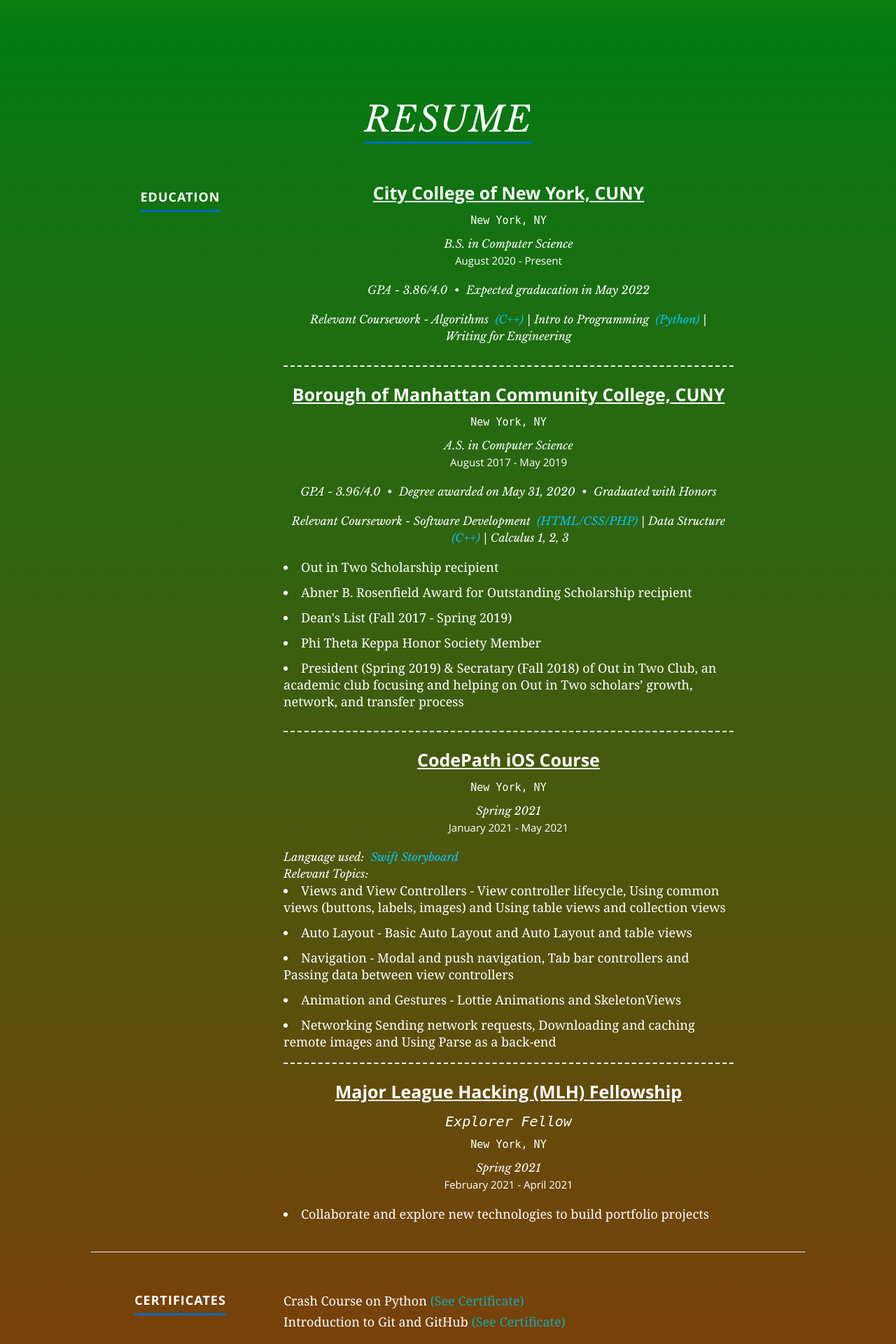
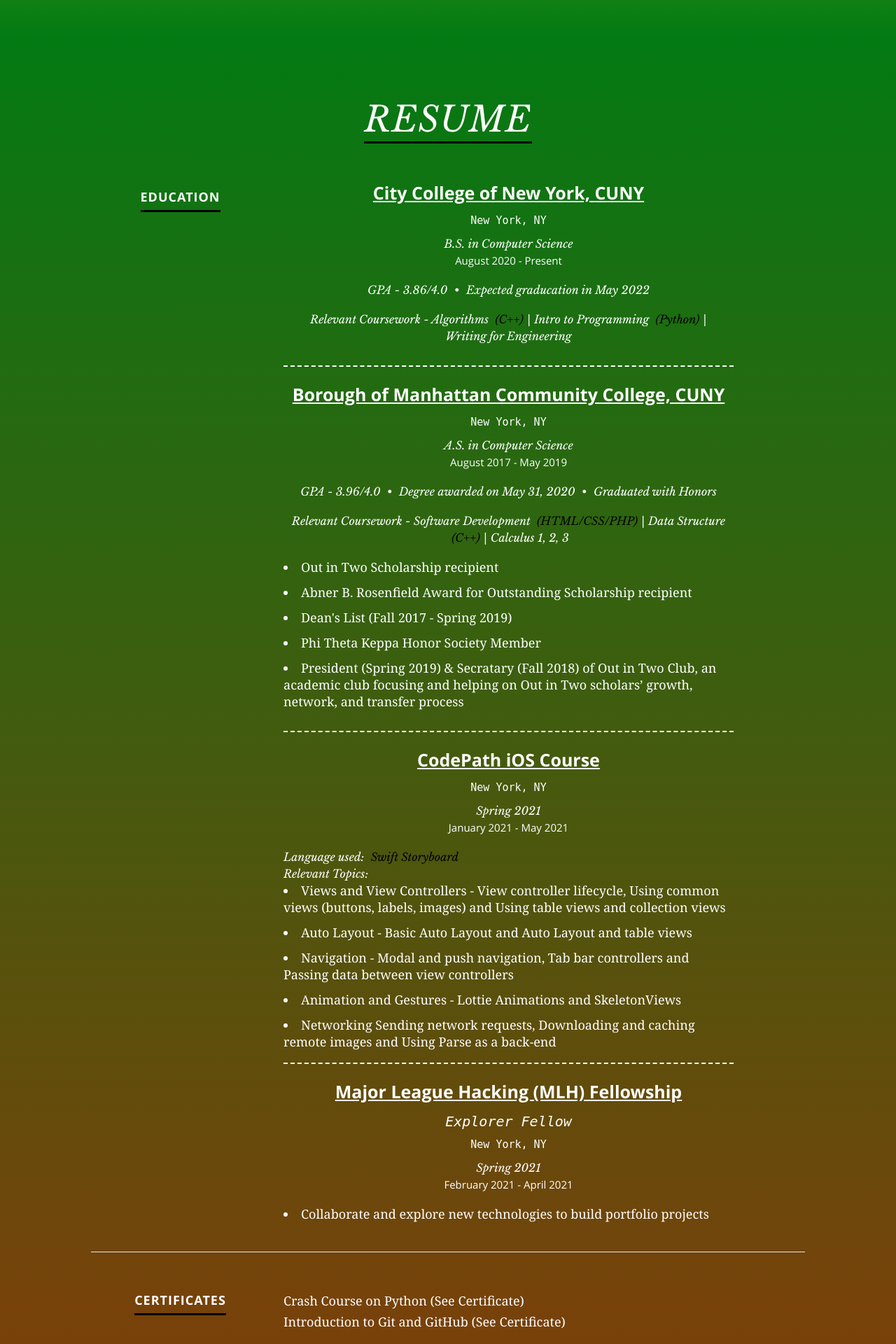
Before and after one commit to MyatThuKo/Portfolio-Website, a React (Create React App) app: page / in a window 1280 px wide. Shown: the part 1800-3720 px from the top of the page at 70% size. Built offline with nearby package versions, Linux system fonts and the light colour scheme.

Commit message:
Changed more colors

```diff
--- a/public/css/layout.css
+++ b/public/css/layout.css
@@ -285,7 +285,8 @@
 }
 
 #resume h1 span {
-   border-bottom: 3px solid #006cc5;
+   border-bottom: 3px solid #000000;
+   /* border-bottom: 3px solid #006cc5; */
 }
 
 #resume p, h3, h5 {
@@ -293,7 +294,8 @@
 }
 
 #resume a, #resume a:visited  { color: white; }
-#resume a:hover, #resume a:focus { color: #11ABB0; }
+/* #resume a:hover, #resume a:focus { color: #11ABB0; } */
+#resume a:hover, #resume a:focus { color: #000000; }
 
 #resume hr {
    border-top: 2px dashed white;
@@ -308,7 +310,8 @@
    color: white;
 }
 #resume h2 span {
-   border-bottom: 3px solid #006cc5;
+   /* border-bottom: 3px solid #006cc5; */
+   border-bottom: 3px solid #000000;
    padding-bottom: 6px;
 }
 #resume h3 {
@@ -351,7 +354,8 @@
 #resume .courses span {
    margin-right: 5px;
    margin-left: 5px;
-   color: #04c9fa;
+   /* color: #04c9fa; */
+   color: black;
 }
 #resume .date {
    font: 15px/24px 'opensans-regular', sans-serif;
@@ -395,11 +399,12 @@
 }
 
 #resume .certificates .google-python a {
-   color: #11ABB0;
+   /* color: #11ABB0; */
+   color: white;
 }
 
 #resume .certificates .google-python a:hover{
-   color: white;
+   color: black;
 }
 /*----------------------------------------------*/
 /*	Skill Bars
```
